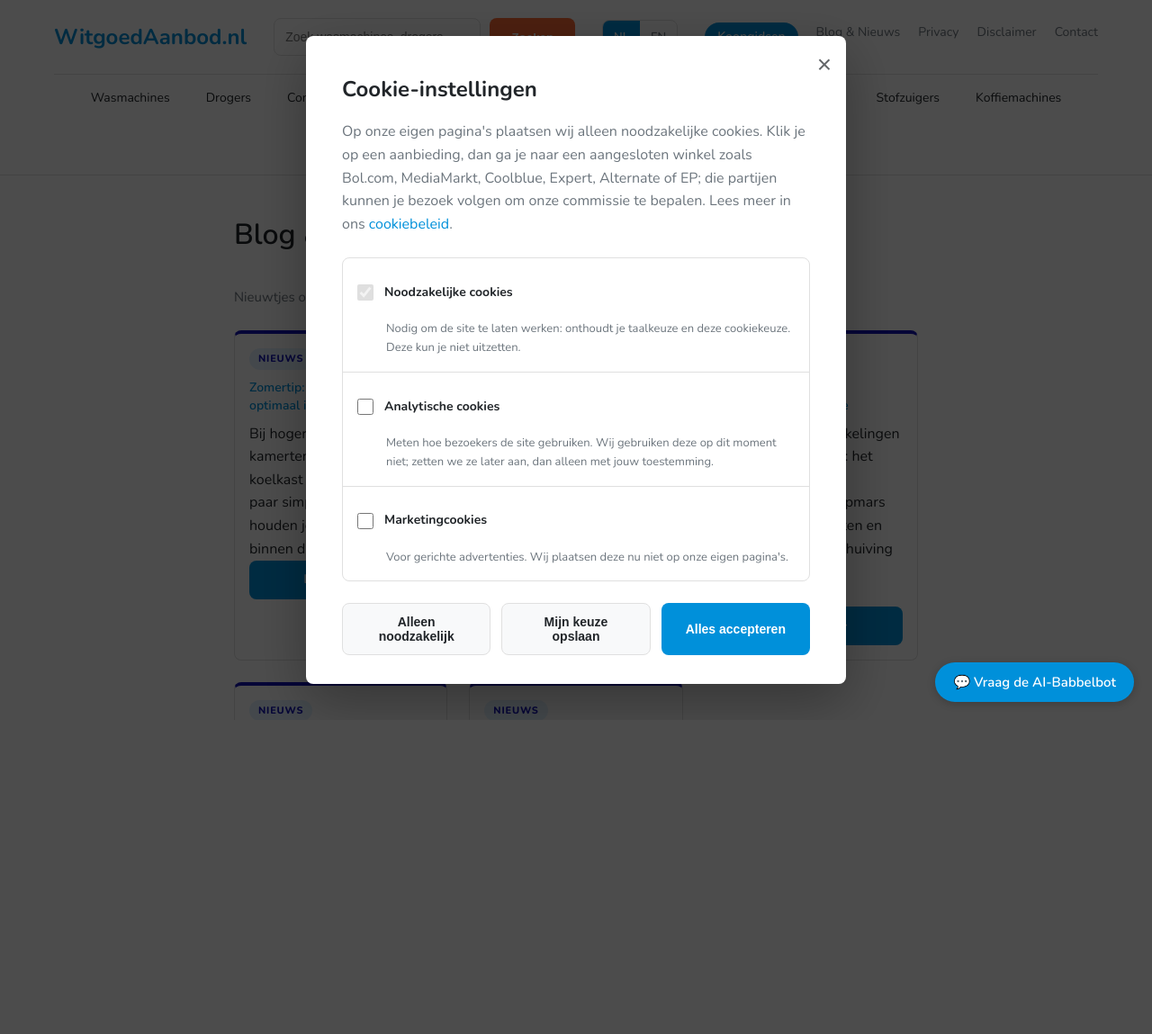
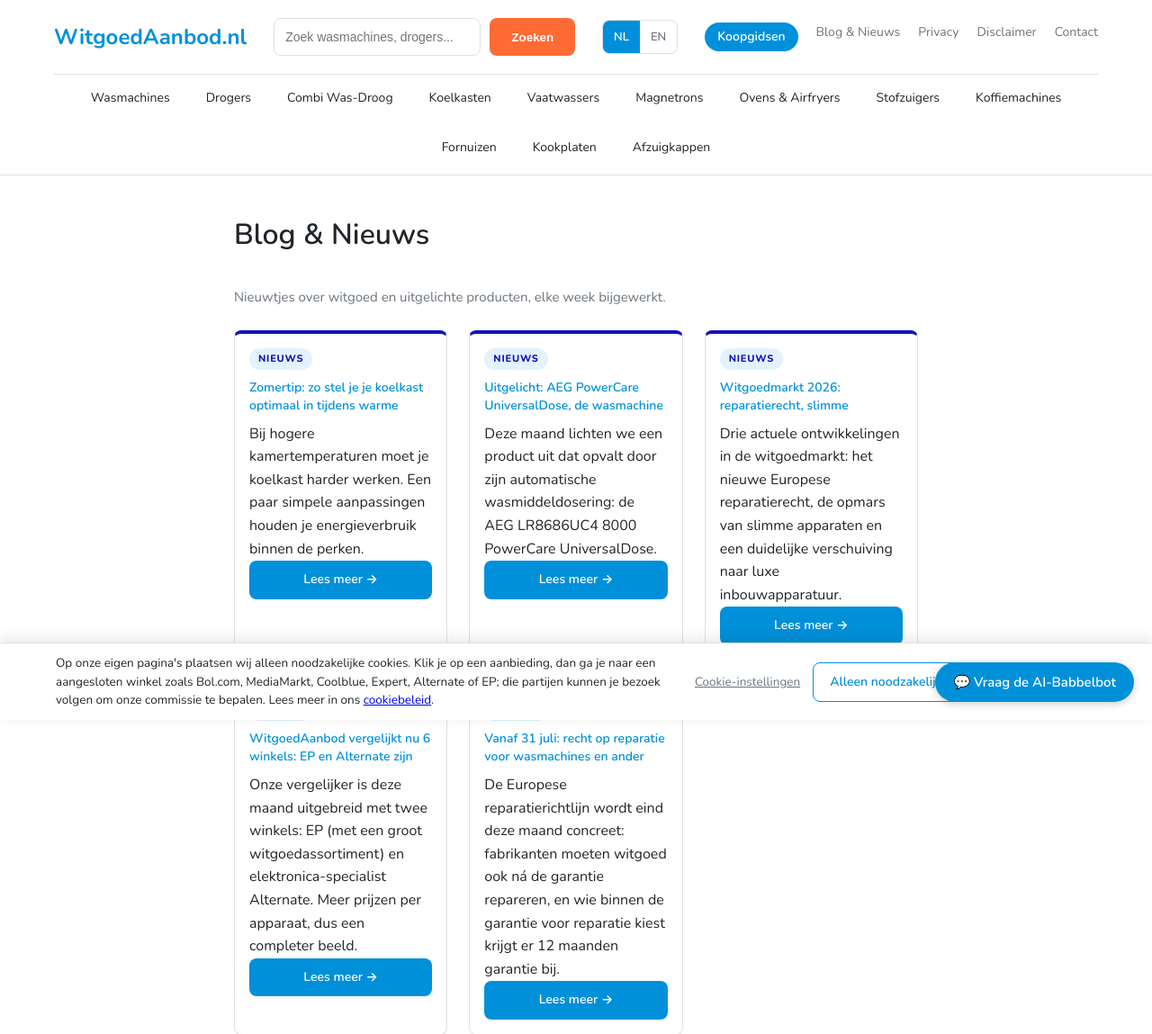
Before and after one commit to peterhoman/witgoed-aanbod, a Flask app: page /blog in a window 1280 px wide. Shown: the top 1149 px of the page at 90% size. Before the commit the page ends 800 px from the top, so only its background shows below. Run offline with Flask 3, Linux system fonts and the light colour scheme; some libraries are stand-ins or nearby versions.

Commit message:
Cookiemelding als balk onderaan i.p.v. schermvullend venster
Designrapport punt 12, versneld na de Merchant Center-opschorting van
13 aug ('frustrerend navigeren', redactionele standaarden): een
beoordelaar die de site op mobiel opent zag als eerste een venster dat
de hele pagina afdekte. Nu: een balk onderaan, de pagina blijft leesbaar
en bedienbaar.

Juridisch ongewijzigd: de tekst is woordelijk die van het venster,
'Alleen noodzakelijk' en 'Alles accepteren' zijn exact gelijkwaardig
vormgegeven (zelfde klasse, 44px), en wegklikken geldt nog steeds nooit
als toestemming -- sterker, het vrijwillig geopende instellingenvenster
wegklikken is nu helemaal geen keuze meer: de balk blijft dan staan.
Het venster zelf bestaat nog voor de fijnmazige keuze (instellingenknop
op de balk, link in de voettekst).

Bijvangst: de homepage is voortaan gewoon meetbaar (het venster
blokkeerde elke snelheidsmeting met NO_LCP).

Co-Authored-By: Claude Fable 5 <noreply@anthropic.com>

```diff
--- a/static/css/main.css
+++ b/static/css/main.css
@@ -3055,6 +3055,74 @@ section h2 {
    COOKIE MODAL
    ============================================ */
 
+/* Cookiebalk (designrapport punt 12): balk onderaan, pagina blijft
+   leesbaar en bedienbaar. De twee keuzeknoppen zijn bewust exact
+   gelijkwaardig vormgegeven (zelfde klasse, zelfde maat, 44px hoog):
+   weigeren mag er niet onaantrekkelijker uitzien dan accepteren. */
+.cookie-balk {
+    position: fixed;
+    left: 0;
+    right: 0;
+    bottom: 0;
+    z-index: 2000;
+    display: flex;
+    align-items: center;
+    justify-content: center;
+    flex-wrap: wrap;
+    gap: 8px 24px;
+    padding: 12px 16px;
+    background: #fff;
+    border-top: 1px solid var(--border);
+    box-shadow: 0 -4px 16px rgba(0, 0, 0, 0.10);
+}
+
+.cookie-balk.hidden {
+    display: none;
+}
+
+.cookie-balk-tekst {
+    margin: 0;
+    max-width: 680px;
+    font-size: 13.5px;
+    line-height: 1.5;
+}
+
+.cookie-balk-knoppen {
+    display: flex;
+    align-items: center;
+    flex-wrap: wrap;
+    gap: 8px;
+}
+
+.cookie-balk-keuze {
+    min-height: 44px;
+    padding: 0 18px;
+    border: 1px solid var(--primary);
+    border-radius: var(--radius);
+    background: #fff;
+    color: var(--primary);
+    font-family: inherit;
+    font-size: 14px;
+    font-weight: 600;
+    cursor: pointer;
+}
+
+.cookie-balk-keuze:hover {
+    background: var(--secondary-light);
+}
+
+.cookie-balk-link {
+    min-height: 44px;
+    padding: 0 6px;
+    border: none;
+    background: none;
+    color: var(--gray);
+    font-family: inherit;
+    font-size: 13.5px;
+    text-decoration: underline;
+    cursor: pointer;
+}
+
 .cookie-modal-overlay {
     position: fixed;
     top: 0;
--- a/templates/base.html
+++ b/templates/base.html
@@ -153,7 +153,24 @@
         </div>
     </footer>
 
-    <!-- Cookie Consent Modal -->
+    {# Cookiebalk (designrapport punt 12, versneld na de Merchant Center-
+       opschorting van 13 aug wegens "frustrerend navigeren"): een balk
+       onderaan die de pagina zichtbaar laat, in plaats van een venster
+       dat alles afdekt. De tekst is woordelijk die van het venster
+       (juridisch), en "Alleen noodzakelijk" en "Alles accepteren" zijn
+       exact gelijkwaardig vormgegeven. Het venster hieronder blijft
+       bestaan voor wie op "Cookie-instellingen" klikt (fijnmazige keuze)
+       en voor de link in de voettekst. #}
+    <div id="cookie-balk" class="cookie-balk hidden">
+        <p class="cookie-balk-tekst">{{ t('cookie.intro') }} <a href="/cookies" target="_blank">{{ t('cookie.policy_link') }}</a>.</p>
+        <div class="cookie-balk-knoppen">
+            <button type="button" id="cookie-balk-instellingen" class="cookie-balk-link">{{ t('cookie.title') }}</button>
+            <button type="button" id="cookie-balk-reject" class="cookie-balk-keuze">{{ t('cookie.reject') }}</button>
+            <button type="button" id="cookie-balk-accept" class="cookie-balk-keuze">{{ t('cookie.accept') }}</button>
+        </div>
+    </div>
+
+    <!-- Cookie Consent Modal (alleen nog op verzoek: instellingenknop of voettekst) -->
     <div id="cookie-banner" class="cookie-modal-overlay hidden">
         <div class="cookie-modal">
             <button class="cookie-modal-close" id="cookie-close">&times;</button>
```
Also changed, not shown: static/js/main.js (+34 -7 lines).
